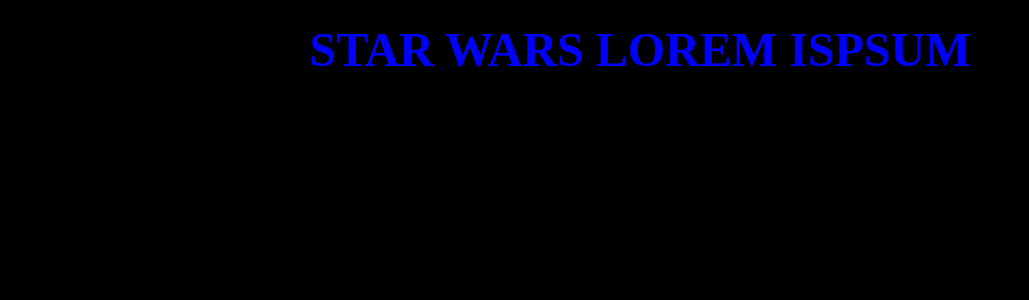
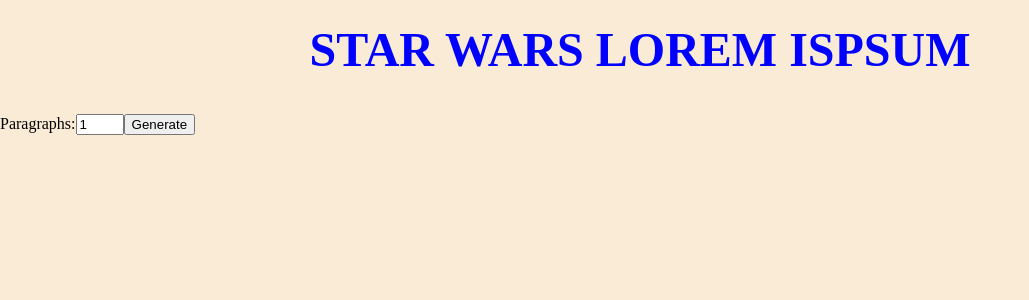
Before and after one commit to Joycey83/star-wars-ipsum, a React (Vite) app: page / in a window 1280 px wide. Shown: the top 300 px of the page, without its empty margins (0-1029 px from the left). Built offline with nearby package versions, Linux system fonts and the light colour scheme.

Commit message:
added the basic structure of the form, imported usestate

```diff
--- a/src/components/LoremText.jsx
+++ b/src/components/LoremText.jsx
@@ -1,9 +1,25 @@
+import { useState } from "react";
 import Title from "./Title";
 
 const LoremText = () => {
+  const [countNum, setCountNum] = useState(1);
   return (
     <main>
       <Title />
+
+      <form>
+        <label htmlFor="amount">Paragraphs:</label>
+        <input
+          type="number"
+          name="amount"
+          value={countNum}
+          id="amount"
+          step="1"
+          min="1"
+          max="8"
+        />
+        <button type="submit">Generate</button>
+      </form>
     </main>
   );
 };
--- a/src/index.css
+++ b/src/index.css
@@ -2,7 +2,7 @@
   padding: 0;
   margin: 0;
   box-sizing: border-box;
-  background: #000;
+  background: antiquewhite;
 }
 
 .main-title {
```
